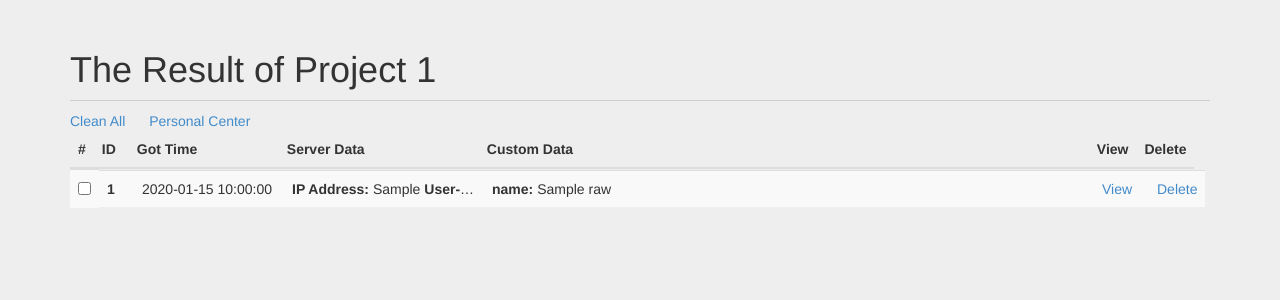
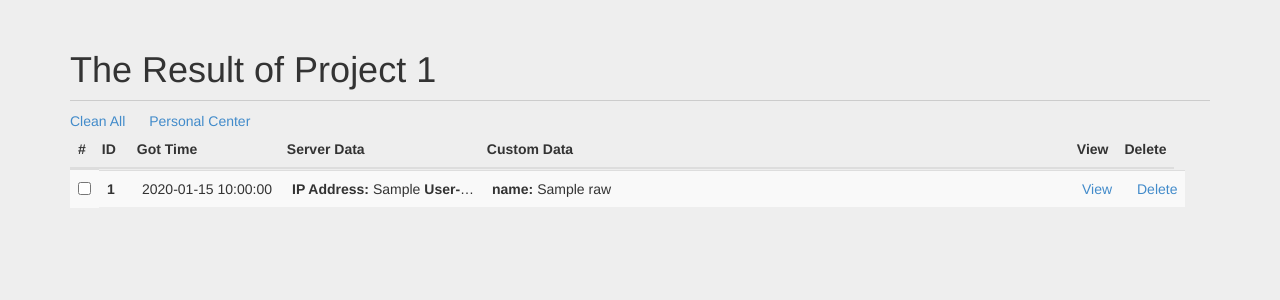
Before and after one commit to RicterZ/riXSS, a Python web app: template templates/detail.html in a window 1280 px wide. Shown: the top 300 px of the page. Run offline with Jinja, Linux system fonts and the light colour scheme; the template is opened without the code that fills it: most values are stand-ins (such as "Sample title", 1, 10 or a date in 2020); some libraries are stand-ins or nearby versions.

Commit message:
fix style for ff

```diff
--- a/templates/detail.html
+++ b/templates/detail.html
@@ -25,7 +25,7 @@
     }
 
     .cookies {
-        width: 610px;
+        width: 590px;
     }
 
     .result > td, .result > th{
```
